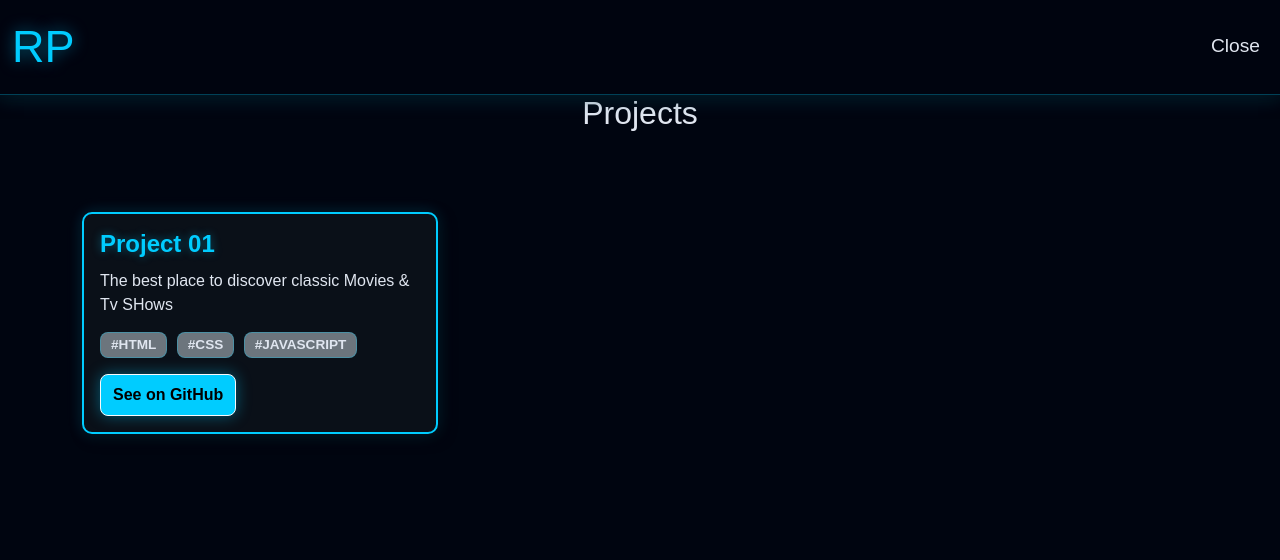
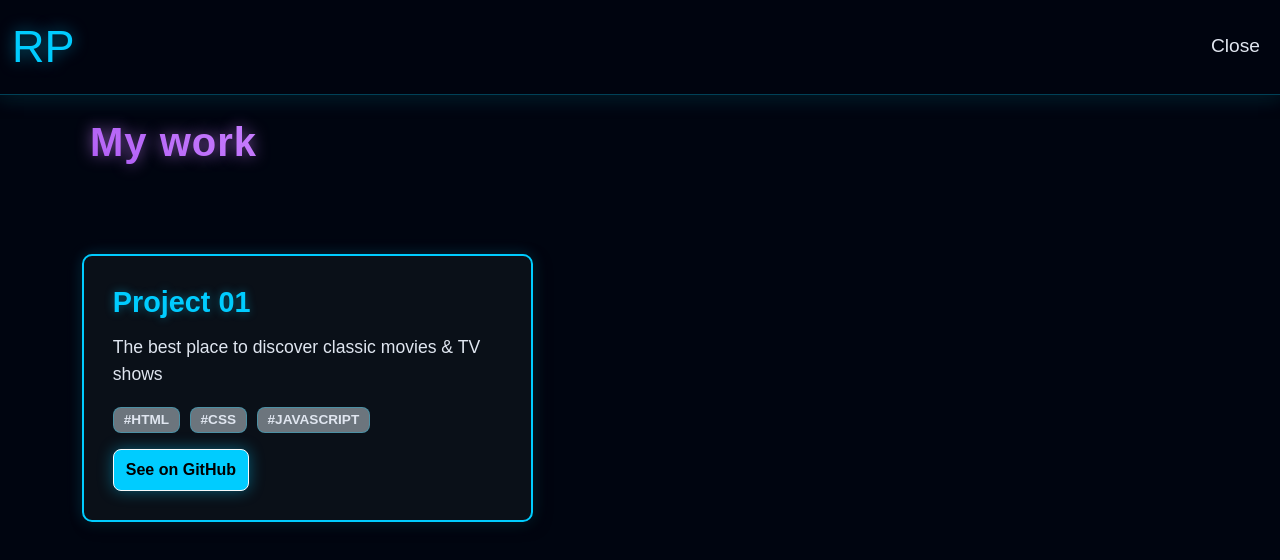
Before and after one commit to RichardPinewood/Portfolio_RP, a website: page projects.html in a window 1280 px wide. Drawn offline with nearby package versions, Linux system fonts and the light colour scheme.

Commit message:
Update project page styling and fix text content in multiple languages

```diff
--- a/english.json
+++ b/english.json
@@ -8,8 +8,8 @@
   "footer": "© 2025 All Rights Reserved",
   "stack-title": "My knowledge setup",
   "close": "Close",
-  "facts": "Projects",
-  "projectDescription": "The best place to discover classic Movies & Tv SHows",
+  "facts": "My work",
+  "projectDescription": "The best place to discover classic movies & TV shows",
   "detailsbtn": "See on GitHub",
   "exit": "Exit",
   "title": "What would you like to know about me?",
--- a/portuguese.json
+++ b/portuguese.json
@@ -7,7 +7,7 @@
   "cvLink": "images/CV_RicardoPinheiroPT.png",
   "footer": "© 2025 Todos os Direitos Reservados",
   "close": "Sair",
-  "facts": "Projetos",
+  "facts": "O meu Trabalho",
   "projectDescription": "O melhor lugar para encontrar filmes e séries classicos",
   "detailsbtn": "Ver no github",
   "title": "O que gostarias de saber sobre mim?",
--- a/projects.html
+++ b/projects.html
@@ -40,19 +40,28 @@
             border-radius: 10px;
             box-shadow: 4px 4px 15px rgba(0, 0, 0, 0.4), 0 0 15px rgba(0, 204, 255, 0.2);
             transition: transform 0.3s ease-in-out, box-shadow 0.3s ease-in-out;
+            min-width: 300px;
+            max-width: 500px;
+            margin: 0 auto;
         }
 
         .card-title {
-            font-size: 1.5rem;
+            font-size: 1.8rem;
             font-weight: bold;
-            margin-bottom: 10px;
+            margin-bottom: 15px;
             color: #00CCFF;
             text-shadow: 0 0 10px rgba(0, 204, 255, 0.4);
+            text-align: left;
+        }
+
+        .card-body {
+            padding: 1.8rem;
         }
 
         .card-text {
-            font-size: 1rem;
-            margin-bottom: 15px;
+            font-size: 1.1rem;
+            margin-bottom: 20px;
+            line-height: 1.5;
         }
 
         .tech-tags {
@@ -85,6 +94,27 @@
             transform: translateY(-2px);
             box-shadow: 0 5px 20px rgba(0, 204, 255, 0.6);
         }
+
+        .projects-title {
+            font-size: 2.5rem;
+            background: linear-gradient(45deg, #8A2BE2 10%, #C77DFF 30%, #E0AAFF 50%, #C77DFF 70%, #8A2BE2 90%);
+            background-size: 200% auto;
+            -webkit-background-clip: text;
+            -webkit-text-fill-color: transparent;
+            background-clip: text;
+            text-shadow: 0 0 15px rgba(201, 125, 255, 0.6);
+            margin-bottom: 1rem;
+            font-weight: bold;
+            padding-left: 0.5rem;
+            animation: shimmer 3s infinite;
+            letter-spacing: 1px;
+        }
+
+        @keyframes shimmer {
+            0% { background-position: 0% center; }
+            50% { background-position: 100% center; }
+            100% { background-position: 0% center; }
+        }
     </style>
 
     <!-- Navigation -->
@@ -102,17 +132,21 @@
         </div>
     </nav>
 
-    <div class="text-center my-4">
-        <p class="h2" data-key="facts">Projects</p>
+    <div class="container">
+        <div class="row mt-5 mb-4">
+            <div class="col-12">
+                <h2 class="projects-title" data-key="facts">My Work</h2>
+            </div>
+        </div>
     </div>
 
     <div class="container my-5">
         <div class="row justify-content-start">
-            <div class="col-md-4">
+            <div class="col-md-5">
                 <div class="card card-custom">
                     <div class="card-body">
                         <h4 class="card-title" data-key="projectTitle">Project 01</h4>
-                        <p class="card-text" data-key="projectDescription">The best place to discover classic movies & Tv Shows
+                        <p class="card-text" data-key="projectDescription">The best place to discover classic movies & TV shows
                         <div class="tech-tags">
                             <span class="badge bg-secondary">#html</span>
                             <span class="badge bg-secondary">#css</span>
```
